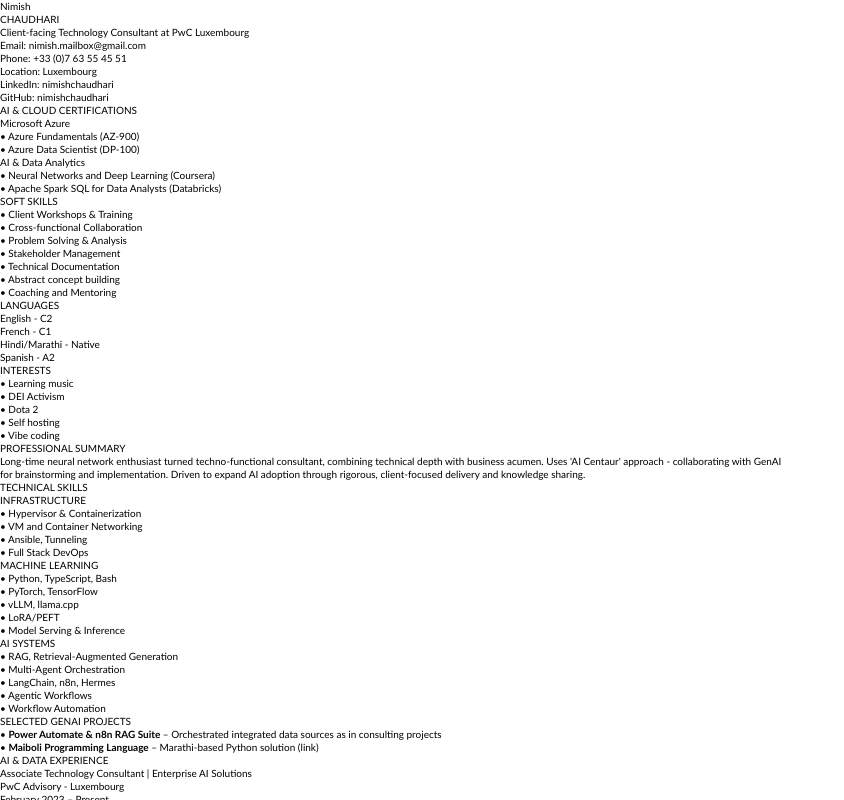
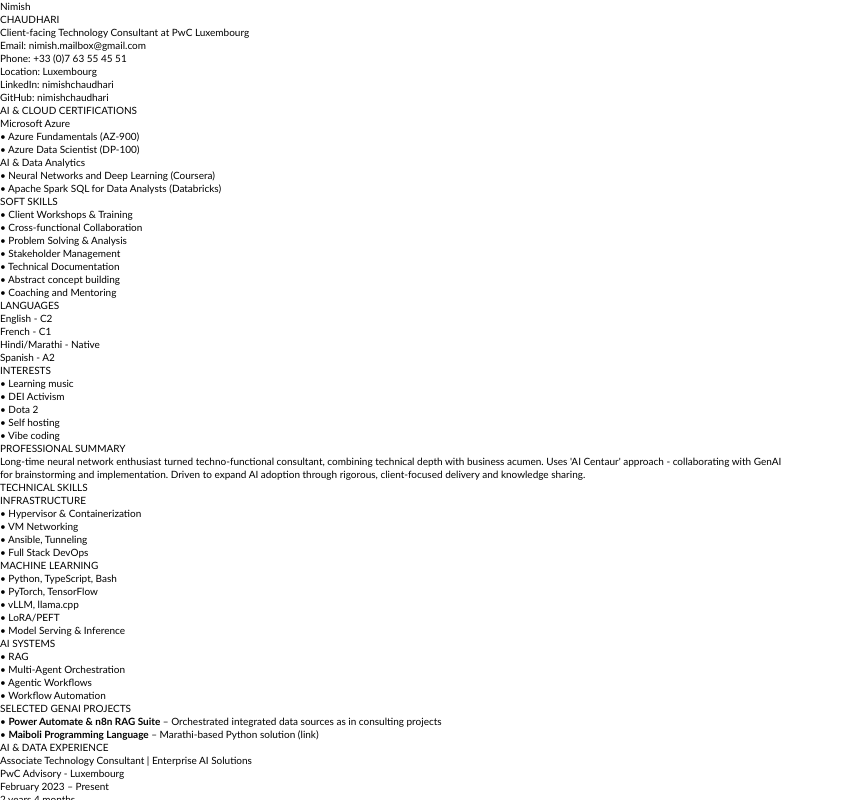
Before and after one commit to nimishchaudhari/CV_NimishChaudhari, a React (Vite) app: page / in a window 1280 px wide. Shown: the top 800 px of the page, without its empty margins (0-844 px from the left). Built offline with nearby package versions, Linux system fonts and the light colour scheme.

Commit message:
Clean up: VM Networking, RAG only, remove LangChain/n8n/Hermes

```diff
--- a/src/components/CV.tsx
+++ b/src/components/CV.tsx
@@ -140,7 +140,7 @@
                 <h3 className="text-xs font-semibold text-gray-800 mb-1 bg-blue-100 px-2 py-1 rounded">INFRASTRUCTURE</h3>
                 <ul className="text-xs space-y-0 ml-2">
                   <li>• Hypervisor & Containerization</li>
-                  <li>• VM and Container Networking</li>
+                  <li>• VM Networking</li>
                   <li>• Ansible, Tunneling</li>
                   <li>• Full Stack DevOps</li>
                 </ul>
@@ -158,9 +158,8 @@
               <div>
                 <h3 className="text-xs font-semibold text-gray-800 mb-1 bg-blue-100 px-2 py-1 rounded">AI SYSTEMS</h3>
                 <ul className="text-xs space-y-0 ml-2">
-                  <li>• RAG, Retrieval-Augmented Generation</li>
+                  <li>• RAG</li>
                   <li>• Multi-Agent Orchestration</li>
-                  <li>• LangChain, n8n, Hermes</li>
                   <li>• Agentic Workflows</li>
                   <li>• Workflow Automation</li>
                 </ul>
```
Also changed, not shown: 1 other file (tests, documents, lock files or other folders).
